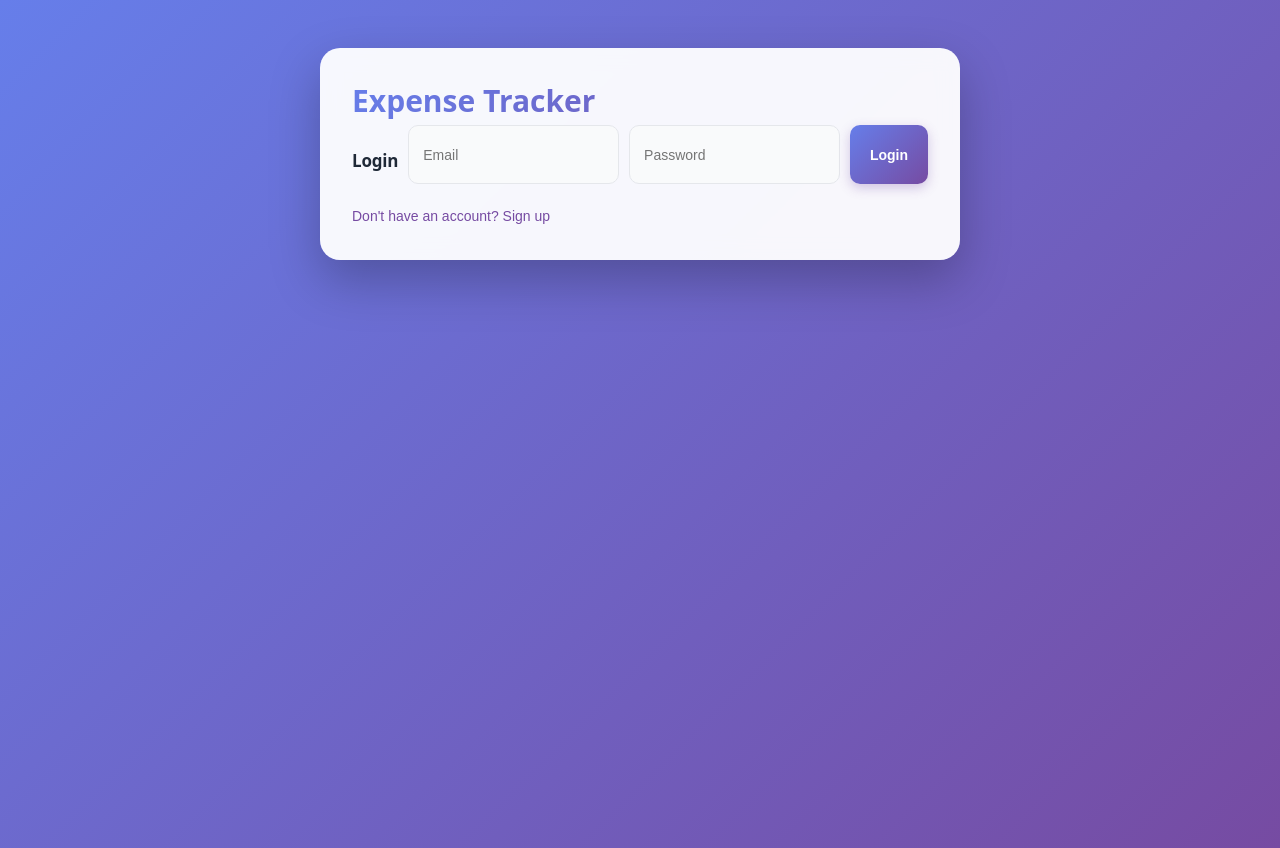
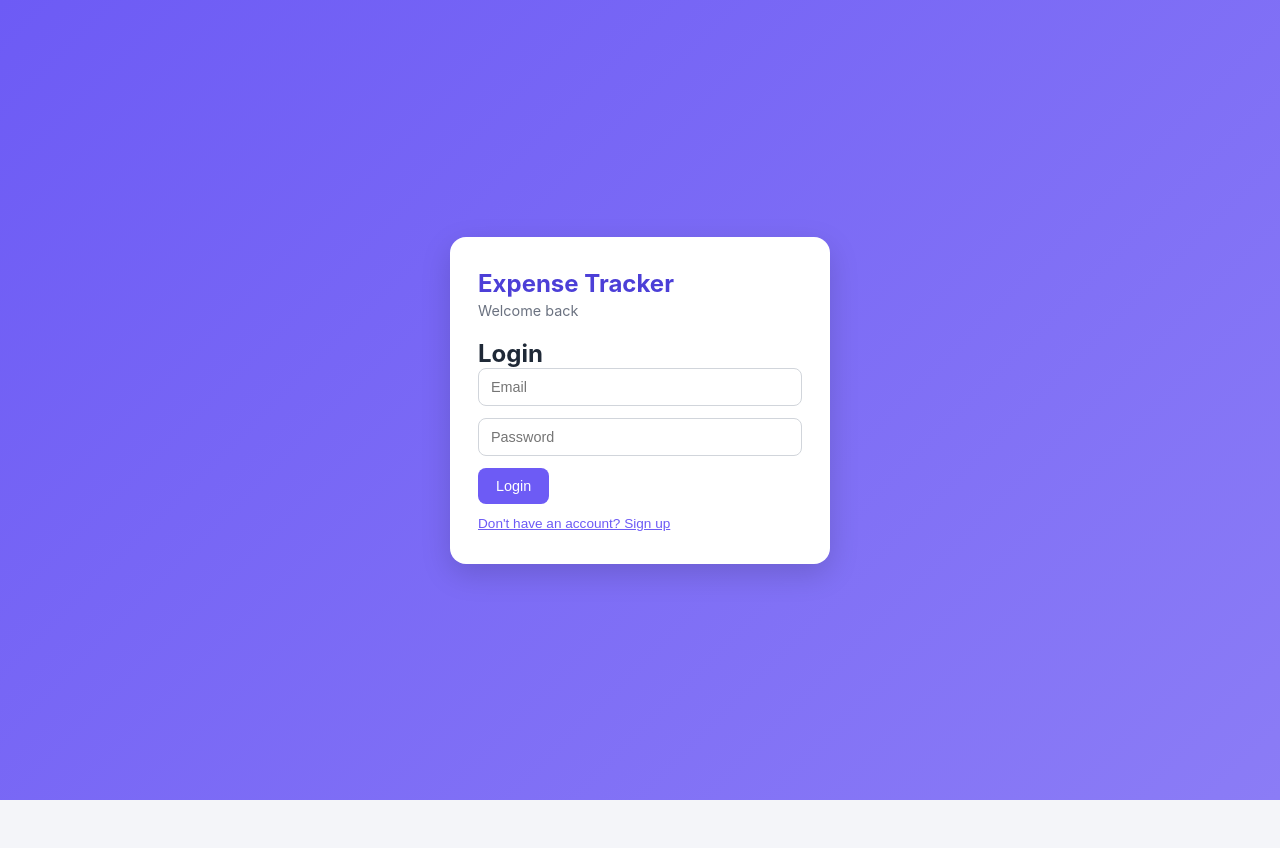
Before and after one commit to Arpitha652/Expense-Tracker, a React (Vite) app in the folder client/: page / in a window 1280 px wide. After the commit the page ends 800 px from the top, so only its background shows below. Built offline with nearby package versions, Linux system fonts and the light colour scheme.

Commit message:
Improve UI styling

```diff
--- a/client/src/App.css
+++ b/client/src/App.css
@@ -3,165 +3,154 @@
 }
 
 body {
-  background: linear-gradient(135deg, #667eea 0%, #764ba2 100%);
-  min-height: 100vh;
+  margin: 0;
+  font-family: "Inter", "Segoe UI", sans-serif;
+  background: #f4f5f9;
 }
 
-.App {
-  max-width: 640px;
-  margin: 48px auto;
-  padding: 32px;
-  background: rgba(255, 255, 255, 0.95);
-  backdrop-filter: blur(10px);
-  border-radius: 20px;
-  box-shadow: 0 20px 50px rgba(0, 0, 0, 0.25);
+.app-shell {
+  min-height: 100vh;
+  padding: 24px 16px;
 }
 
-h1 {
-  font-size: 30px;
-  font-weight: 800;
-  margin-bottom: 4px;
-  background: linear-gradient(135deg, #667eea, #764ba2);
-  -webkit-background-clip: text;
-  -webkit-text-fill-color: transparent;
-  background-clip: text;
+/* ---- Auth screen ---- */
+.auth-shell {
+  display: flex;
+  align-items: center;
+  justify-content: center;
+  background: linear-gradient(135deg, #6d5bf5, #8b7cf6);
 }
 
-h2,
-h3 {
-  font-size: 17px;
-  font-weight: 700;
-  color: #1f2937;
-  margin: 24px 0 12px;
-  letter-spacing: -0.2px;
+.auth-card {
+  background: #fff;
+  padding: 32px 28px;
+  border-radius: 16px;
+  box-shadow: 0 10px 30px rgba(0, 0, 0, 0.15);
+  width: 100%;
+  max-width: 380px;
 }
 
-p {
-  color: #6b7280;
-  margin-bottom: 16px;
-  font-size: 14px;
+.auth-card h1 {
+  margin: 0 0 4px;
+  font-size: 1.5rem;
+  color: #4c3fd7;
 }
 
-/* Forms */
-form {
+.auth-subtitle {
+  margin: 0 0 20px;
+  color: #6b7280;
+  font-size: 0.9rem;
+}
+
+.btn-link {
+  background: none;
+  border: none;
+  color: #6d5bf5;
+  font-size: 0.85rem;
+  margin-top: 12px;
+  cursor: pointer;
+  text-decoration: underline;
+}
+
+/* ---- Dashboard ---- */
+.dashboard {
+  max-width: 900px;
+  margin: 0 auto;
+}
+
+.dashboard-header {
   display: flex;
-  flex-wrap: wrap;
-  gap: 10px;
+  justify-content: space-between;
+  align-items: center;
   margin-bottom: 20px;
 }
 
-input {
-  flex: 1;
-  min-width: 140px;
-  padding: 11px 14px;
-  border: 1.5px solid #e5e7eb;
-  border-radius: 10px;
-  font-size: 14px;
-  outline: none;
-  transition: all 0.2s ease;
-  background: #f9fafb;
+.dashboard-header h1 {
+  margin: 0;
+  color: #1f2937;
+  font-size: 1.6rem;
 }
 
-input:focus {
-  border-color: #764ba2;
-  background: #fff;
-  box-shadow: 0 0 0 3px rgba(118, 75, 162, 0.1);
+.welcome-text {
+  margin: 4px 0 0;
+  color: #6b7280;
+  font-size: 0.9rem;
 }
 
-button {
-  padding: 11px 20px;
-  background: linear-gradient(135deg, #667eea, #764ba2);
-  color: white;
-  border: none;
-  border-radius: 10px;
-  font-size: 14px;
-  font-weight: 600;
+.btn-ghost {
+  background: #fff;
+  border: 1px solid #e5e7eb;
+  padding: 8px 16px;
+  border-radius: 8px;
   cursor: pointer;
-  transition: all 0.2s ease;
-  box-shadow: 0 4px 12px rgba(118, 75, 162, 0.3);
+  font-size: 0.85rem;
+  transition: background 0.15s ease;
 }
 
-button:hover {
-  transform: translateY(-1px);
-  box-shadow: 0 6px 16px rgba(118, 75, 162, 0.4);
+.btn-ghost:hover {
+  background: #f3f4f6;
 }
 
-button:active {
-  transform: translateY(0);
+.card {
+  background: #fff;
+  border-radius: 14px;
+  padding: 20px;
+  margin-bottom: 20px;
+  box-shadow: 0 2px 10px rgba(0, 0, 0, 0.06);
 }
 
-/* Toggle link button (Login/Signup switch) */
-.App > button {
-  background: none;
-  color: #764ba2;
-  padding: 4px 0;
-  box-shadow: none;
-  font-weight: 500;
+.dashboard-grid {
+  display: grid;
+  grid-template-columns: 1fr 1fr;
+  gap: 20px;
 }
 
-.App > button:hover {
-  background: none;
-  box-shadow: none;
-  text-decoration: underline;
-  transform: none;
+.dashboard-grid .card {
+  margin-bottom: 0;
 }
 
-/* Expense list */
-ul {
-  list-style: none;
-  padding: 0;
+.loading-text {
+  text-align: center;
+  color: #6b7280;
 }
 
-li {
-  display: flex;
-  justify-content: space-between;
-  align-items: center;
-  padding: 14px 16px;
-  background: #f9fafb;
-  border-radius: 12px;
-  margin-bottom: 8px;
-  font-size: 14px;
-  color: #374151;
-  border: 1px solid #f3f4f6;
-  transition: all 0.2s ease;
+@media (max-width: 720px) {
+  .dashboard-grid {
+    grid-template-columns: 1fr;
+  }
 }
 
-li:hover {
-  background: #f3f4f6;
-  border-color: #e5e7eb;
+/* ---- Shared form elements (inputs/buttons inside child components) ---- */
+input,
+select {
+  width: 100%;
+  padding: 10px 12px;
+  border: 1px solid #d1d5db;
+  border-radius: 8px;
+  font-size: 0.9rem;
+  margin-bottom: 12px;
 }
 
-li button {
-  background: #fee2e2;
-  color: #dc2626;
-  padding: 6px 14px;
-  font-size: 12px;
-  box-shadow: none;
+input:focus,
+select:focus {
+  outline: none;
+  border-color: #6d5bf5;
+  box-shadow: 0 0 0 3px rgba(109, 91, 245, 0.15);
 }
 
-li button:hover {
-  background: #fecaca;
-  transform: none;
-  box-shadow: none;
+button[type="submit"],
+.btn-primary {
+  background: #6d5bf5;
+  color: #fff;
+  border: none;
+  padding: 10px 18px;
+  border-radius: 8px;
+  font-size: 0.9rem;
+  cursor: pointer;
+  transition: background 0.15s ease;
 }
 
-/* Error text */
-p[style*="color: red"] {
-  background: #fef2f2;
-  color: #dc2626 !important;
-  padding: 10px 14px;
-  border-radius: 8px;
-  font-size: 13px;
-  border: 1px solid #fecaca;
+button[type="submit"]:hover,
+.btn-primary:hover {
+  background: #5b4be0;
 }
-.filters {
-  display: flex;
-  flex-wrap: wrap;
-  gap: 8px;
-  margin-bottom: 16px;
-}
-
-.filters input {
-  flex: 1;
-  min-width: 120px;
-}
--- a/client/src/App.jsx
+++ b/client/src/App.jsx
@@ -42,9 +42,7 @@ function App() {
     }
   }, [user]);
 
-  const handleLoginSuccess = (userData) => {
-    setUser(userData);
-  };
+  const handleLoginSuccess = (userData) => setUser(userData);
 
   const handleSignupSuccess = () => {
     setShowSignup(false);
@@ -58,42 +56,66 @@ function App() {
 
   if (user) {
     return (
-      <div className="App">
+      <div className="app-shell">
+        <div className="dashboard">
+          <header className="dashboard-header">
+            <div>
               <h1>Expense Tracker</h1>
-        <p>Welcome, {user.name}!</p>
+              <p className="welcome-text">Welcome back, {user.name}</p>
+            </div>
+            <button className="btn-ghost" onClick={() => setUser(null)}>
+              Logout
+            </button>
+          </header>
+
+          <section className="card">
             <ExpenseForm
               userId={user.user_id}
               onExpenseAdded={handleExpenseChange}
             />
+          </section>
+
           {loading ? (
-          <p>Loading your expenses...</p>
+            <p className="loading-text">Loading your expenses...</p>
           ) : (
-          <>
+            <div className="dashboard-grid">
+              <section className="card">
                 <ExpenseList
                   expenses={expenses}
                   onExpenseDeleted={handleExpenseChange}
                 />
+              </section>
+              <section className="card">
                 <ExpenseChart summary={summary} />
-          </>
+              </section>
+            </div>
           )}
+        </div>
       </div>
     );
   }
 
   return (
-    <div className="App">
+    <div className="app-shell auth-shell">
+      <div className="auth-card">
         <h1>Expense Tracker</h1>
+        <p className="auth-subtitle">
+          {showSignup ? "Create your account" : "Welcome back"}
+        </p>
+
         {showSignup ? (
           <Signup onSignupSuccess={handleSignupSuccess} />
         ) : (
           <Login onLoginSuccess={handleLoginSuccess} />
         )}
-      <button onClick={() => setShowSignup(!showSignup)}>
+
+        <button className="btn-link" onClick={() => setShowSignup(!showSignup)}>
           {showSignup
             ? "Already have an account? Login"
             : "Don't have an account? Sign up"}
         </button>
       </div>
+    </div>
   );
 }
 
```
Lines whose indentation alone changed are shown as unchanged.
